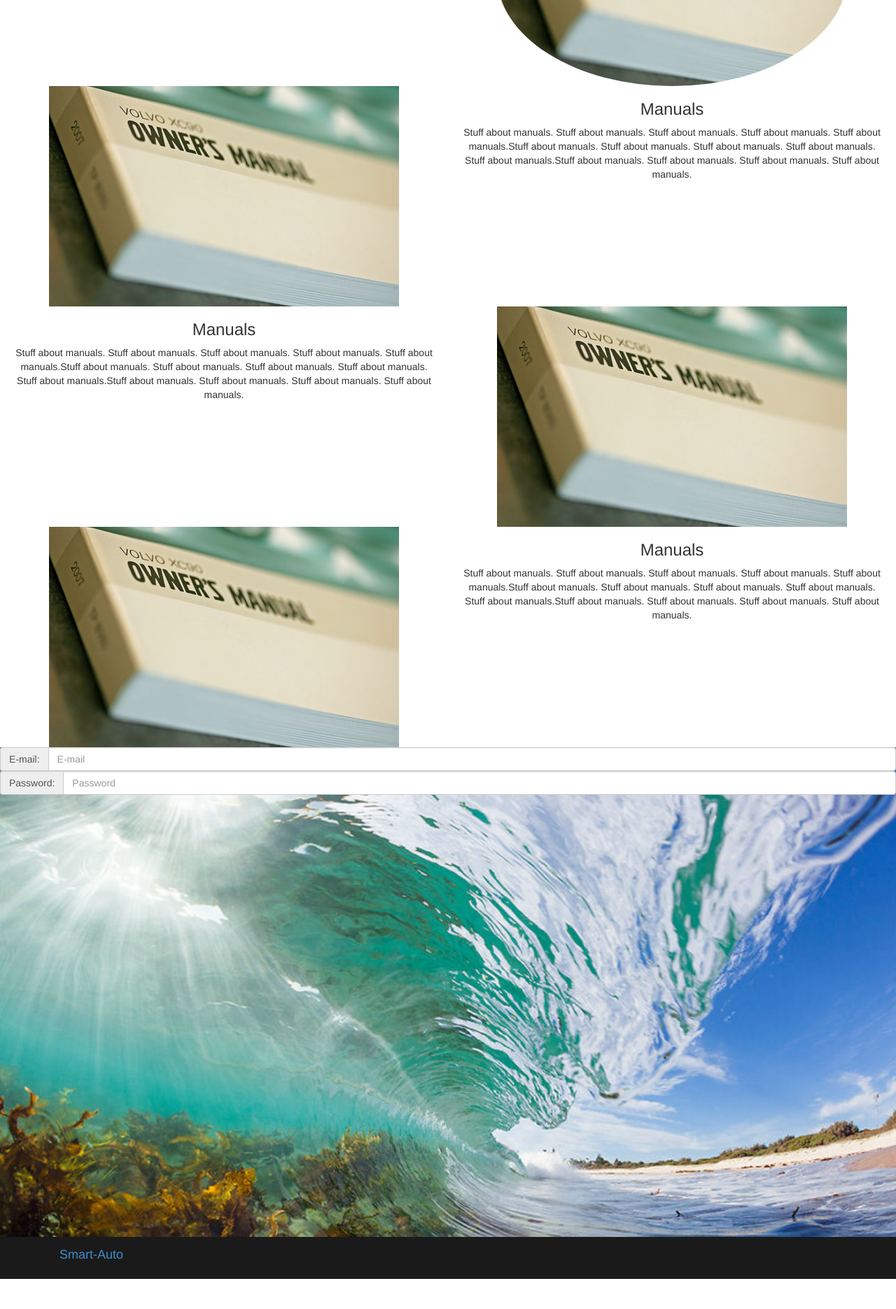
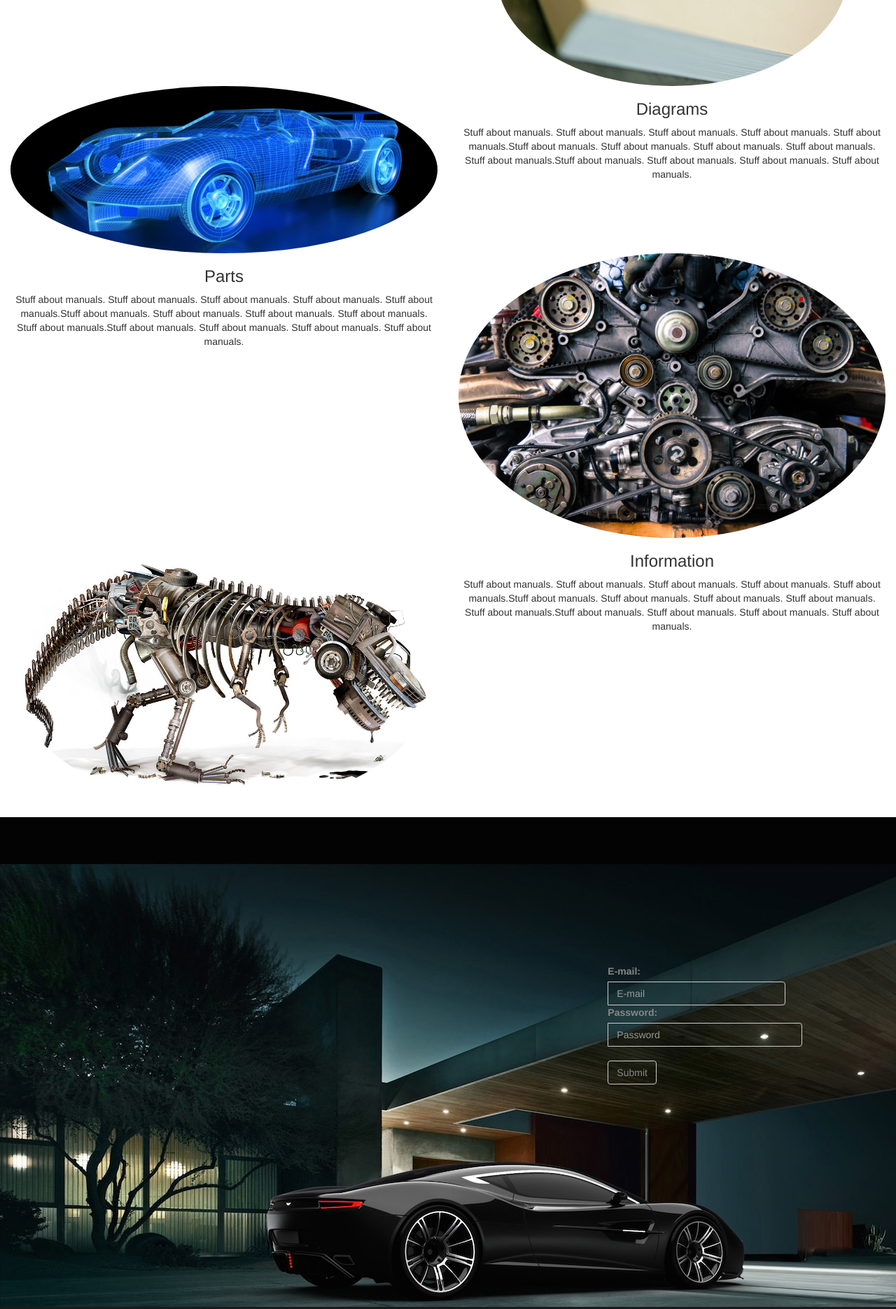
Before and after one commit to joshuawarnock/smart-auto-online, a plain HTML site: page index.html in a window 1280 px wide. Shown: the part 1280-3151 px from the top of the page at 70% size. Before the commit the page ends 3108 px from the top, so only its background shows below. Drawn offline with Linux system fonts and the light colour scheme; files whose address does not match are found by name.

Commit message:
completed signin form and moving on to search carousel

```diff
--- a/css/default.css
+++ b/css/default.css
@@ -94,18 +94,28 @@ body {
 ***********************************************************************************************************************/
 
 
+
 /***********************************************************************************************************************
 ****************************************************SIGNUP**************************************************************
 ***********************************************************************************************************************/
 .signup-container{
-    background-image: url("../images/wave.jpg");
+    background-image: url("../images/driveway-car.jpg");
+    background-repeat: no-repeat;
     height: 700px;
     width: auto;
+    position: static;
 }
-.signup-image{
-    height: 600px;
-    width: 100%;
+.signup-form-group{
+    position: relative;
+    top: 30%;
 }
-/*.email-form, .password-form{*/
-    /*position: absolute;*/
-/*}*/
+.signup-form-group label{
+    color: #878787;
+}
+#email-form, #password-form{
+    background-color: transparent;
+}
+.submit-button{
+    background-color: transparent;
+    color:#878787;
+}
--- a/index.html
+++ b/index.html
@@ -1,5 +1,6 @@
 <!DOCTYPE html>
 <html lang="en">
+
 <head>
   <meta charset="utf-8">
   <meta http-equiv="X-UA-Compatible" content="IE=edge">
@@ -12,6 +13,7 @@
   <link href="css/default.css" rel="stylesheet">
   <link href="css/font-awesome.min.css" rel="stylesheet">
 </head>
+
 <body>
 
 <!---------------------------------NAVBAR BEGIN------------------------------------->
@@ -24,23 +26,30 @@
         <span class="icon-bar"></span>
         <span class="icon-bar"></span>
       </button>
-      <a class="navbar-brand" href="#">Smart-Auto</a></div>
+      <a class="navbar-brand" href="#">Smart-Auto</a>
+    </div>
     <div id="navbar" class="collapse navbar-collapse pull-right">
       <ul class="nav navbar-nav navbar-collapse">
 
 
-        <li><a href="#" class="btn-link" data-toggle="modal" data-target="#myModal"><i class="fa fa-star fa-spin"></i> My Vehicles</a></li>
+        <li><a href="#" class="btn-link" data-toggle="modal" data-target="#myModal"><i class="fa fa-star fa-spin"></i> My Vehicles</a>
+        </li>
 
         <li class="dropdown">
           <a href="#" class="dropdown-toggle" data-toggle="dropdown" role="button" aria-haspopup="true" aria-expanded="false"><i class="fa fa-cog fa-spin"></i> Account<span class="caret"></span></a>
           <ul class="dropdown-menu">
-            <li><a href="#">My Vehicles</a></li>
-            <li><a href="#">My Library</a></li>
-            <li><a href="#">My Watchlist</a></li>
+            <li><a href="#">My Vehicles</a>
+            </li>
+            <li><a href="#">My Library</a>
+            </li>
+            <li><a href="#">My Watchlist</a>
+            </li>
             <li role="separator" class="divider"></li>
             <li class="dropdown-header">Nav header</li>
-            <li><a href="#">Separated link</a></li>
-            <li><a href="#">One more separated link</a></li>
+            <li><a href="#">Separated link</a>
+            </li>
+            <li><a href="#">One more separated link</a>
+            </li>
           </ul>
         </li>
       </ul>
@@ -64,7 +73,8 @@
         <div class="carousel-caption">
           <h1>Search</h1>
           <p>Search for what your looking for</p>
-          <p><a class="btn btn-lg btn-primary" href="#" role="button">Search</a></p>
+          <p><a class="btn btn-lg btn-primary" href="#" role="button">Search</a>
+          </p>
         </div>
       </div>
     </div>
@@ -75,7 +85,8 @@
         <div class="carousel-caption">
           <h1>Sign Up</h1>
           <p>Sign up.</p>
-          <p><a class="btn btn-lg btn-primary" href="#" role="button">Sign up today</a></p>
+          <p><a class="btn btn-lg btn-primary" href="#" role="button">Sign up today</a>
+          </p>
         </div>
       </div>
     </div>
@@ -86,7 +97,8 @@
         <div class="carousel-caption">
           <h1>Shop</h1>
           <p>Search</p>
-          <p><a class="btn btn-lg btn-primary" href="#" role="button">Sign up today</a></p>
+          <p><a class="btn btn-lg btn-primary" href="#" role="button">Sign up today</a>
+          </p>
         </div>
       </div>
     </div>
@@ -108,10 +120,7 @@
   <div class="row">
     <div class="col-md-12">
       <h2 class="text-center">Find videos</h2>
-        <p class="text-center">Text text text text text text text text text text text text text text
-          text text text text text text text text text text text text text text
-          text text text text text text text text text text text text text text text
-          text text text text text text text text text text text text text text text</p>
+      <p class="text-center">Text text text text text text text text text text text text text text text text text text text text text text text text text text text text text text text text text text text text text text text text text text text text text text text text text text text text text text text text text text</p>
     </div>
   </div>
 </div>
@@ -188,9 +197,7 @@
     <div class="col-md-12">
       <div class="col-md-6">
         <h3 class="text-center">Manuals</h3>
-        <p class="text-center">Stuff about manuals. Stuff about manuals. Stuff about manuals. Stuff about manuals.
-          Stuff about manuals.Stuff about manuals. Stuff about manuals. Stuff about manuals. Stuff about manuals.
-          Stuff about manuals.Stuff about manuals. Stuff about manuals. Stuff about manuals. Stuff about manuals.</p>
+        <p class="text-center">Stuff about manuals. Stuff about manuals. Stuff about manuals. Stuff about manuals. Stuff about manuals.Stuff about manuals. Stuff about manuals. Stuff about manuals. Stuff about manuals. Stuff about manuals.Stuff about manuals. Stuff about manuals. Stuff about manuals. Stuff about manuals.</p>
       </div>
       <div class="col-md-6">
         <img class="img-responsive center-block img-circle" src="images/manuals.jpg" alt="manuals">
@@ -203,13 +210,11 @@
   <div class="row">
     <div class="col-md-12">
       <div class="col-md-6">
-        <img class="img-responsive center-block" src="images/manuals.jpg" alt="manuals">
+        <img class="img-responsive center-block img-circle" src="images/wire-car.jpg" alt="manuals">
       </div>
       <div class="col-md-6">
-        <h3 class="text-center">Manuals</h3>
-        <p class="text-center">Stuff about manuals. Stuff about manuals. Stuff about manuals. Stuff about manuals.
-          Stuff about manuals.Stuff about manuals. Stuff about manuals. Stuff about manuals. Stuff about manuals.
-          Stuff about manuals.Stuff about manuals. Stuff about manuals. Stuff about manuals. Stuff about manuals.</p>
+        <h3 class="text-center">Diagrams</h3>
+        <p class="text-center">Stuff about manuals. Stuff about manuals. Stuff about manuals. Stuff about manuals. Stuff about manuals.Stuff about manuals. Stuff about manuals. Stuff about manuals. Stuff about manuals. Stuff about manuals.Stuff about manuals. Stuff about manuals. Stuff about manuals. Stuff about manuals.</p>
       </div>
     </div>
   </div>
@@ -219,13 +224,11 @@
   <div class="row">
     <div class="col-md-12">
       <div class="col-md-6">
-        <h3 class="text-center">Manuals</h3>
-        <p class="text-center">Stuff about manuals. Stuff about manuals. Stuff about manuals. Stuff about manuals.
-          Stuff about manuals.Stuff about manuals. Stuff about manuals. Stuff about manuals. Stuff about manuals.
-          Stuff about manuals.Stuff about manuals. Stuff about manuals. Stuff about manuals. Stuff about manuals.</p>
+        <h3 class="text-center">Parts</h3>
+        <p class="text-center">Stuff about manuals. Stuff about manuals. Stuff about manuals. Stuff about manuals. Stuff about manuals.Stuff about manuals. Stuff about manuals. Stuff about manuals. Stuff about manuals. Stuff about manuals.Stuff about manuals. Stuff about manuals. Stuff about manuals. Stuff about manuals.</p>
       </div>
       <div class="col-md-6">
-        <img class="img-responsive center-block" src="images/manuals.jpg" alt="manuals">
+        <img class="img-responsive center-block img-circle" src="images/engine-front.jpg" alt="manuals">
       </div>
     </div>
   </div>
@@ -235,13 +238,11 @@
   <div class="row">
     <div class="col-md-12">
       <div class="col-md-6">
-        <img class="img-responsive center-block" src="images/manuals.jpg" alt="manuals">
+        <img class="img-responsive center-block img-circle" src="images/car-rex.jpg" alt="manuals">
       </div>
       <div class="col-md-6">
-        <h3 class="text-center">Manuals</h3>
-        <p class="text-center">Stuff about manuals. Stuff about manuals. Stuff about manuals. Stuff about manuals.
-          Stuff about manuals.Stuff about manuals. Stuff about manuals. Stuff about manuals. Stuff about manuals.
-          Stuff about manuals.Stuff about manuals. Stuff about manuals. Stuff about manuals. Stuff about manuals.</p>
+        <h3 class="text-center">Information</h3>
+        <p class="text-center">Stuff about manuals. Stuff about manuals. Stuff about manuals. Stuff about manuals. Stuff about manuals.Stuff about manuals. Stuff about manuals. Stuff about manuals. Stuff about manuals. Stuff about manuals.Stuff about manuals. Stuff about manuals. Stuff about manuals. Stuff about manuals.</p>
       </div>
     </div>
   </div>
@@ -255,18 +256,36 @@
 
       <div class="signup-container">
 
-          <div class="input-group email-form">
-            <span class="input-group-addon">E-mail:</span>
+        <div class="form-group signup-form-group">
+          <div class="col-md-4 col-md-offset-8">
+            <div class="input-group">
+              <!--<span class="input-group-addon">E-mail:</span>-->
+              <label>E-mail:</label>
               <input type="text" class="form-control" id="email-form" placeholder="E-mail" aria-describedby="email-form">
             </div>
+          </div>
+        </div>
 
-        <div class="input-group password-form">
-          <span class="input-group-addon">Password:</span>
-          <input type="text" class="form-control" id="email-form" placeholder="Password" aria-describedby="email-form">
+        <div class="form-group signup-form-group">
+          <div class="col-md-4 col-md-offset-8">
+            <div class="input-group">
+              <!--<span class="input-group-addon">Password:</span>-->
+              <label>Password:</label>
+              <input type="text" class="form-control" id="password-form" placeholder="Password" aria-describedby="email-form">
+            </div>
+          </div>
+        </div>
+
+        <div class="form-group signup-form-group">
+          <div class="col-md-4 col-md-offset-8">
+            <div class="input-group">
+              <br>
+              <button type="submit" class="btn btn-default submit-button">Submit</button>
+            </div>
+          </div>
         </div>
 
       </div>
-
     </div>
   </div>
 </div>
@@ -285,4 +304,5 @@
 <script src="js/jquery-ui.min.js"></script>
 
 </body>
+
 </html>
```
Also changed, not shown: images/car-lada.jpg (added), images/car-rex.jpg (added), images/driveway-car.jpg (added), images/engine-front.jpg (added), images/engine-knockers.jpg (added), images/engine-top.jpg (added), images/nice-car-in-driveway-low.jpeg (added), images/nice-car-in-driveway.jpg (added), images/wire-car.jpg (added), images/wire-heat-car.jpg (added). Lines whose indentation alone changed are shown as unchanged.
